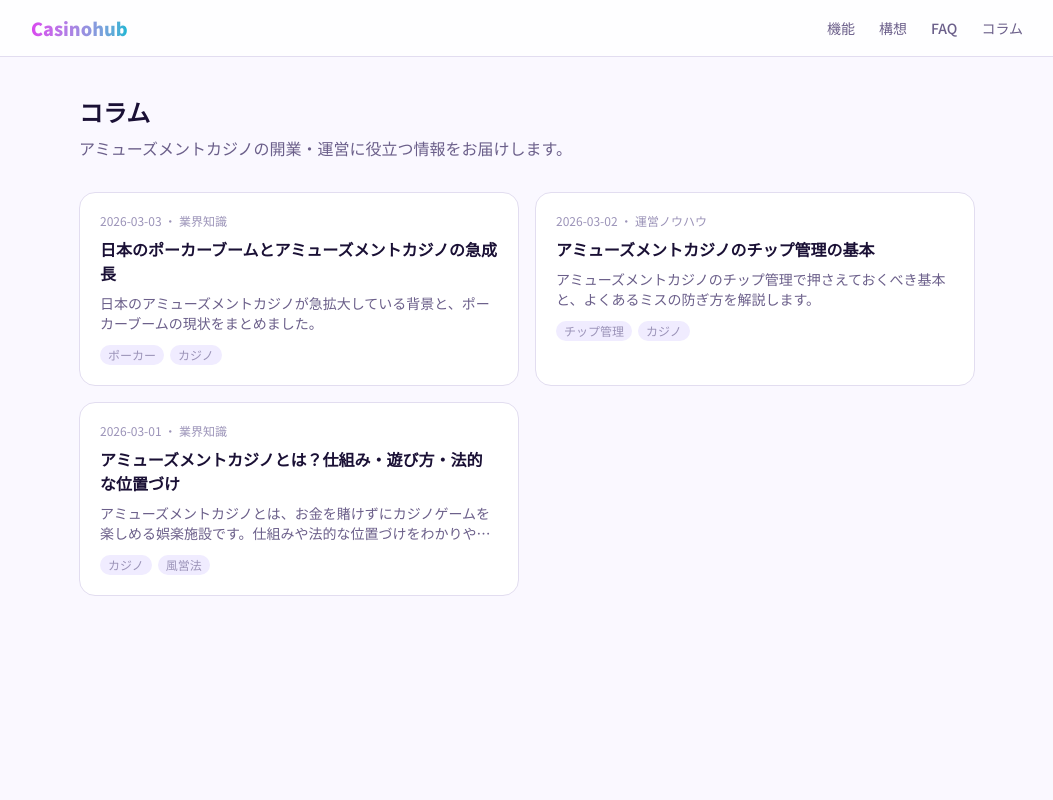
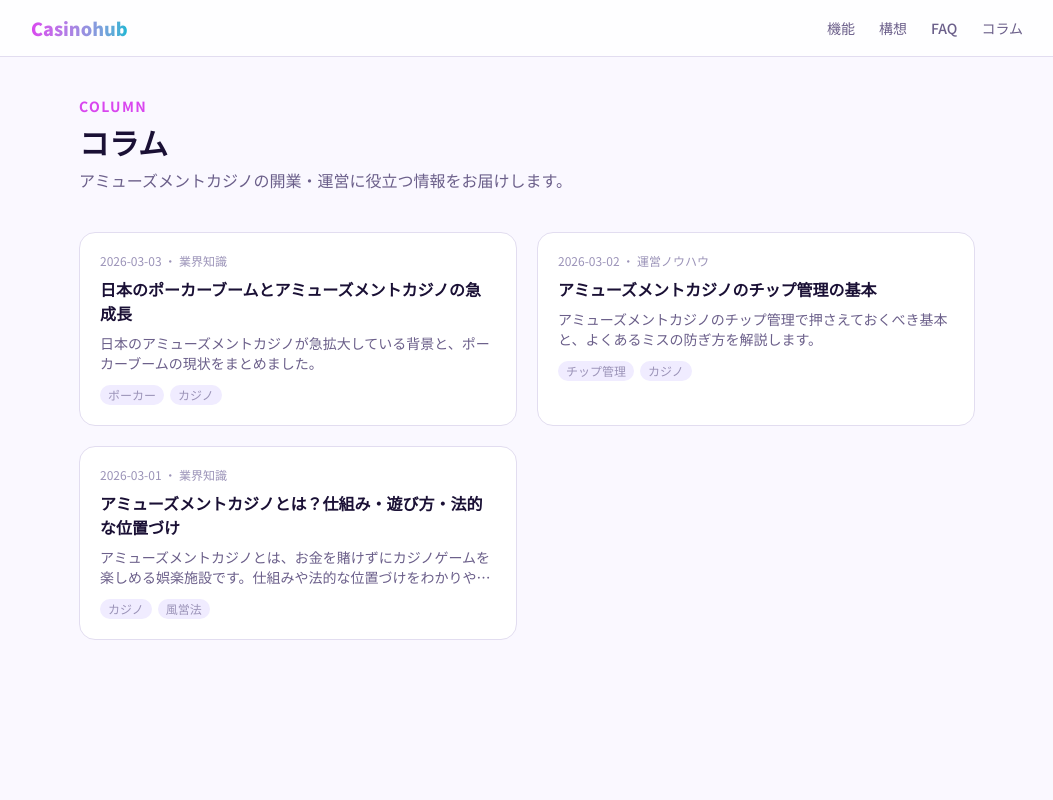
Before and after one commit to casinohub-jp/hp, a Next.js app: page /column in a window 1280 px wide. Shown: the top 800 px of the page, without its empty margins (113-1166 px from the left). Built offline with nearby package versions, Linux system fonts and the light colour scheme.

Commit message:
コラムページをライトテーマに統一

```diff
--- a/src/app/column/[slug]/page.tsx
+++ b/src/app/column/[slug]/page.tsx
@@ -27,16 +27,17 @@ export default async function ArticlePage({ params }: Props) {
   if (!article) notFound();
 
   return (
-    <section className="pt-24 pb-16 px-4">
+    <section className="pt-24 pb-20 px-4 bg-ch-bg">
       <article className="mx-auto max-w-3xl">
         <Link
           href="/column"
-          className="inline-flex items-center gap-1 text-sm text-ch-text-muted hover:text-ch-primary mb-6 transition-colors"
+          className="inline-flex items-center gap-1 text-sm text-ch-text-muted hover:text-ch-primary mb-6 transition-colors font-medium"
         >
           <ArrowLeft size={14} />
           コラム一覧へ
         </Link>
-        <p className="text-xs text-ch-text-muted mb-2">
+        <div className="bg-white rounded-2xl border border-ch-border p-6 md:p-10">
+          <p className="text-xs text-ch-text-muted mb-3">
             {article.date} ・ {article.category}
           </p>
           <h1 className="text-2xl md:text-3xl font-bold text-ch-text mb-6">
@@ -47,7 +48,7 @@ export default async function ArticlePage({ params }: Props) {
               {article.tags.map((tag) => (
                 <span
                   key={tag}
-                className="text-xs px-2.5 py-1 rounded-full bg-ch-surface-alt border border-ch-border text-ch-primary-dark"
+                  className="text-xs px-2.5 py-1 rounded-full bg-ch-surface-alt border border-ch-border text-ch-primary-dark font-medium"
                 >
                   {tag}
                 </span>
@@ -57,6 +58,7 @@ export default async function ArticlePage({ params }: Props) {
           <div className="prose-ch">
             <MDXRemote source={article.content} />
           </div>
+        </div>
       </article>
     </section>
   );
--- a/src/app/column/page.tsx
+++ b/src/app/column/page.tsx
@@ -12,10 +12,11 @@ export default function ColumnPage() {
   const articles = getAllArticles();
 
   return (
-    <section className="pt-24 pb-16 px-4">
+    <section className="pt-24 pb-20 px-4">
       <div className="mx-auto max-w-4xl">
-        <div className="mb-8">
-          <h1 className="text-2xl font-bold text-ch-text mb-2">コラム</h1>
+        <div className="mb-10">
+          <p className="text-ch-primary font-bold text-sm tracking-widest uppercase mb-2">Column</p>
+          <h1 className="text-2xl md:text-3xl font-bold text-ch-text mb-2">コラム</h1>
           <p className="text-ch-text-secondary">
             アミューズメントカジノの開業・運営に役立つ情報をお届けします。
           </p>
@@ -23,7 +24,7 @@ export default function ColumnPage() {
         {articles.length === 0 ? (
           <p className="text-ch-text-muted">記事はまだありません。</p>
         ) : (
-          <div className="grid md:grid-cols-2 gap-4">
+          <div className="grid md:grid-cols-2 gap-5">
             {articles.map((a) => (
               <ArticleCard key={a.slug} article={a} />
             ))}
```
Lines whose indentation alone changed are shown as unchanged.
